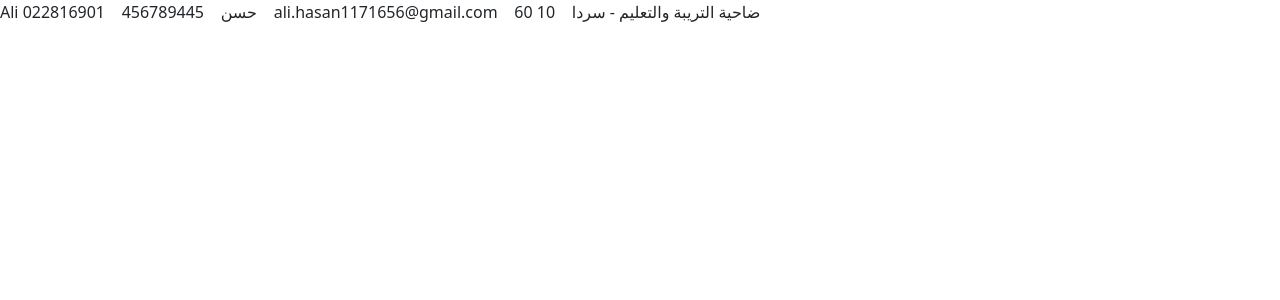
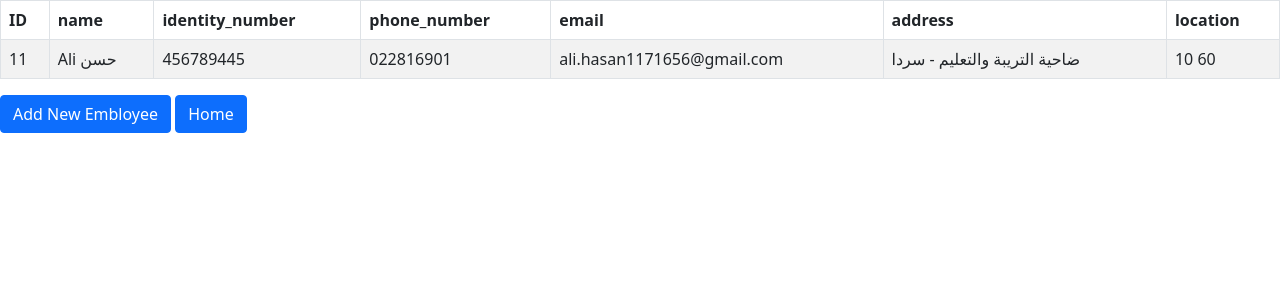
Before and after one commit to Ali-Ad/MadaTask, a Django app: page /customer/list in a window 1280 px wide. Shown: the top 300 px of the page. Run offline with Django 4.2, Linux system fonts and the light colour scheme; data comes from the database, SQL or seed files in the repository; some libraries are stand-ins or nearby versions.

Commit message:
17-02 update

```diff
--- a/taskproj/customer/templates/help.html
+++ b/taskproj/customer/templates/help.html
@@ -1,5 +1,4 @@
-<!DOCTYPE html>
-<html lang="en">
+<html>
 <head>
 
     <title>Mada Task</title>
@@ -11,28 +10,40 @@
             integrity="sha384-ygbV9kiqUc6oa4msXn9868pTtWMgiQaeYH7/t7LECLbyPA2x65Kgf80OJFdroafW"
             crossorigin="anonymous"></script>
 
-    <!--    other includes -->
 </head>
 <body>
 
-{% csrf_token %}
-<div class="row align-items-center">
+<div class="col-md-12">
+    <div class="table-responsive">
+        <table id="bootstrapdatatable" class="table table-striped table-bordered" width="100%">
+            <thead>
+            <th>ID</th>
+            <th>name</th>
+            <th>identity_number</th>
+            <th>phone_number</th>
+            <th>email</th>
+            <th>address</th>
+            <th>location</th>
+            </thead>
+            <tbody>
+            {% for customer in Customer_list %}
+            <tr>
+                <td>{{ customer.id }}</td>
+                <td>{{ customer.name }}</td>
+                <td>{{ customer.identity_number }}</td>
+                <td>{{ customer.phone_number }}</td>
+                <td>{{ customer.email }}</td>
+                <td>{{ customer.address }}</td>
+                <td>{{ customer.location}}</td>
 
-    <div>
-        {% for each in Customer_list%}
-        <tr>
-            <td> {{each.name}}&nbsp; &nbsp;</td>
-            <td> {{each.identity_number}}&nbsp; &nbsp;</td>
-            <td> {{each.phone_number}}&nbsp; &nbsp;</td>
-            <td> {{each.email}}&nbsp; &nbsp;</td>
-            <td> {{each.address}}&nbsp; &nbsp;</td>
-            <td> {{each.location}}&nbsp; &nbsp;</td>
-        </tr>
-        <br>
-        {% endfor %}
+
+            </tr>
+            {% endfor %}
+            </tbody>
+        </table>
+        <span><a href="/customer/create" class="btn btn-primary">Add New Embloyee</a></span>
+        <span><a href="/home" class="btn btn-primary">Home</a></span>
     </div>
 </div>
-
-
 </body>
 </html>
--- a/taskproj/customer/urls.py
+++ b/taskproj/customer/urls.py
@@ -1,8 +1,9 @@
+
 from django.urls import path
 from .views import *
 
 urlpatterns = [
 
     path('create', createCustomer),
-    path('list', CustomerListView.as_view()),
+    path('list', CustomerListView.as_view(),name="customer_list"),
 ]
--- a/taskproj/customer/views.py
+++ b/taskproj/customer/views.py
@@ -1,14 +1,16 @@
 from django.views.generic import ListView
 from .models import Customer
-from django.shortcuts import render
+from django.shortcuts import render, redirect
 from .forms import InputForm
+from django.contrib.auth.decorators import login_required
 
-
+@login_required
 def createCustomer(request):
     context = {}
     form = InputForm(request.POST or None)
     if form.is_valid():
         form.save()
+        return redirect('customer_list')
     context['form'] = form
     return render(request, "index.html", context)
 
--- a/taskproj/service/urls.py
+++ b/taskproj/service/urls.py
@@ -4,5 +4,5 @@ from .views import *
 urlpatterns = [
 
     path('create', create_view),
-    path('list', ServiceListView.as_view()),
+    path('list', ServiceListView.as_view(),name="service_list"),
 ]
--- a/taskproj/service/views.py
+++ b/taskproj/service/views.py
@@ -1,14 +1,16 @@
+from django.contrib.auth.decorators import login_required
 from django.views.generic import ListView
 from .models import Service
-from django.shortcuts import render
+from django.shortcuts import render, redirect
 from .forms import InputForm
 
-
+@login_required
 def create_view(request):
     context = {}
     form = InputForm(request.POST or None)
     if form.is_valid():
         form.save()
+        return redirect('service_list')
     context['form'] = form
     return render(request, "index.html", context)
 
--- a/taskproj/taskproj/settings.py
+++ b/taskproj/taskproj/settings.py
@@ -14,6 +14,7 @@ from pathlib import Path
 
 # Build paths inside the project like this: BASE_DIR / 'subdir'.
 from django.template.context_processors import static
+from django.urls import reverse_lazy
 
 BASE_DIR = Path(__file__).resolve().parent.parent
 
@@ -144,8 +145,9 @@ DEFAULT_AUTO_FIELD = 'django.db.models.BigAutoField'
 
 CRISPY_TEMPLATE_PACK='bootstrap4'
 
-LOGIN_REDIRECT_URL ='/account/register.html'
-LOGOUT_REDIRECT_URL='/account/login.html'
+LOGIN_REDIRECT_URL='home'
+
+LOGOUT_REDIRECT_URL='login'
 
 DJANGO_TABLES2_TEMPLATE = "django_tables2/bootstrap4.html"
 
--- a/taskproj/user/urls.py
+++ b/taskproj/user/urls.py
@@ -6,4 +6,5 @@ urlpatterns = [
     path('list/', UserListView.as_view()),
 
 
+
 ]
```
Also changed, not shown: taskproj/service/templates/hello.html (+33 -26 lines), taskproj/user/templates/account/Home.html (+10 -4 lines), taskproj/user/views.py (+15 -0 lines).
